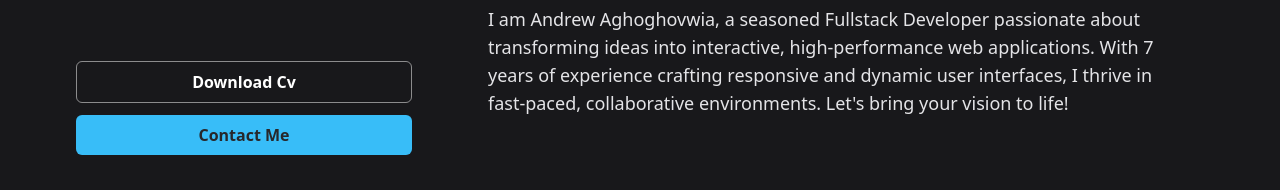
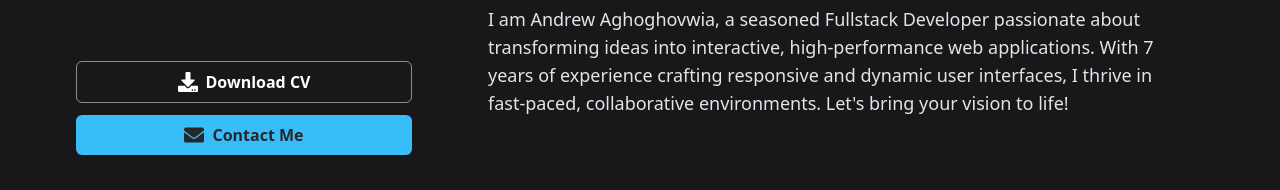
Before and after one commit to androyt1/portfolio-app, a React (Vite) app: page / in a window 1280 px wide. Shown: the part 455-645 px from the top of the page. Built offline with nearby package versions, Linux system fonts and the light colour scheme.

Commit message:
Added icons to button

```diff
--- a/src/Layouts/FixedComponent.tsx
+++ b/src/Layouts/FixedComponent.tsx
@@ -1,4 +1,5 @@
 import SocialIcons from "./SocialIcons";
+import { FaDownload, FaEnvelope } from "react-icons/fa";
 
 const FixedComponent = () => {
     return (
@@ -11,11 +12,13 @@ const FixedComponent = () => {
                         className='min-w-full w-full object-cover'
                     />
                 </div>
-                <div className='h-1/2  min-w-full py-3 space-y-3 px-3 '>
-                    <button className='py-2  font-semibold rounded-md w-full border border-white/50  text-white md:mt-6'>
-                        Download Cv
+                <div className='h-1/2 min-w-full py-3 space-y-3 px-3'>
+                    <button className='flex items-center justify-center py-2 font-semibold rounded-md w-full border border-white/50 text-white md:mt-6 hover:bg-white hover:text-zinc-800 active:bg-gray-200 active:text-zinc-800'>
+                        <FaDownload className='h-5 w-5 mr-2' />
+                        Download CV
                     </button>
-                    <button className='py-2 font-semibold rounded-md w-full bg-[#38BDF8]   text-zinc-800'>
+                    <button className='flex items-center justify-center py-2 font-semibold rounded-md w-full bg-[#38BDF8] text-zinc-800 hover:bg-[#2CA7D8] hover:text-white active:bg-[#1C8DB0] active:text-white'>
+                        <FaEnvelope className='h-5 w-5 mr-2' />
                         Contact Me
                     </button>
                     <SocialIcons />
```
